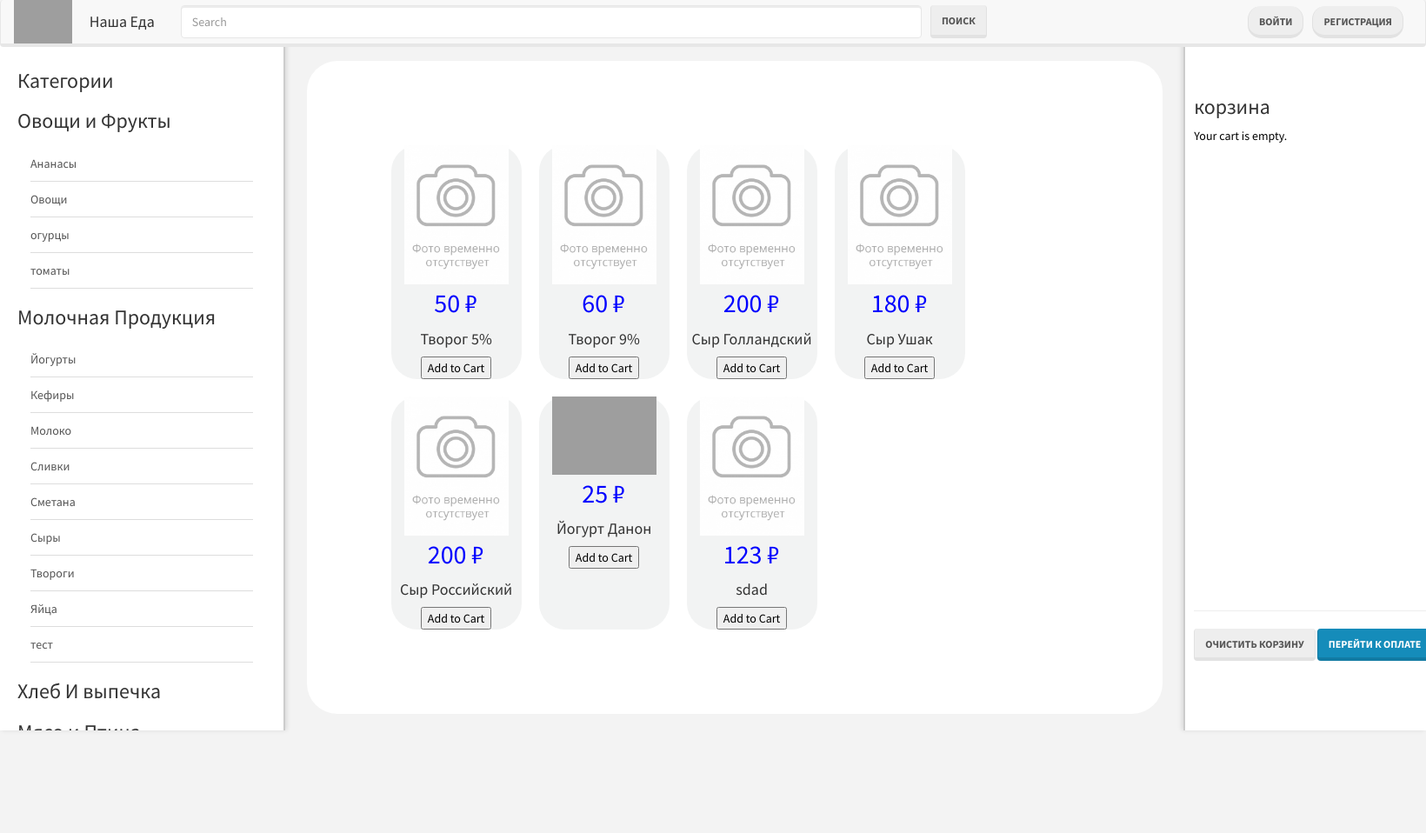
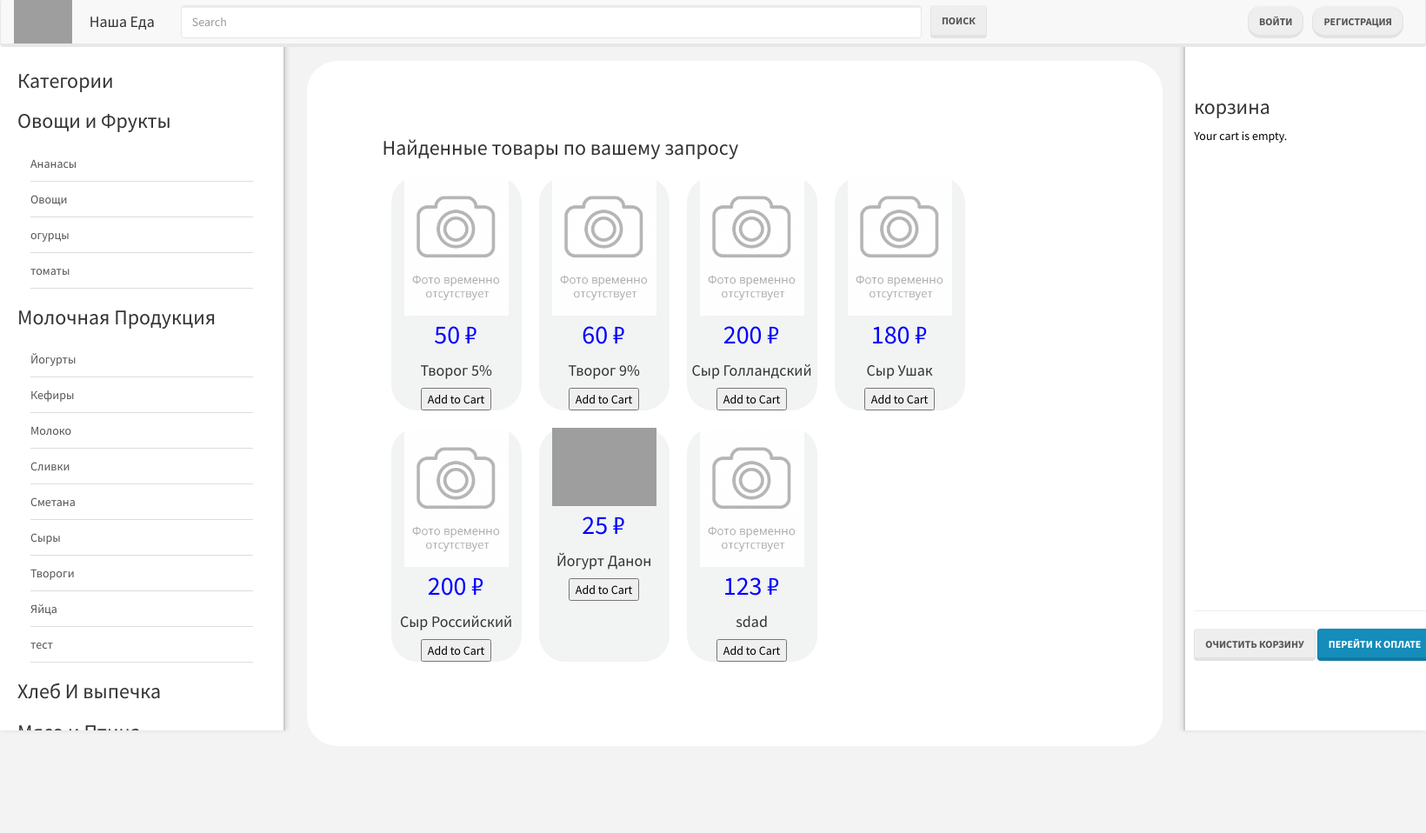
Before and after one commit to anor32/OurFood, a Django app: template products/templates/products/products_results.html in a window 1640 px wide. Shown: the top 958 px of the page at 87% size. Run offline with Django 5.2, Linux system fonts and the light colour scheme; the template is opened without the code that fills it: values that come from a table or form of the project are taken from there, others are empty; data comes from the database, SQL or seed files in the repository; parts of the project's set-up code (start-up, migrations or seed data) failed here and were passed over; some libraries are stand-ins or nearby versions; grey boxes are pictures that could not be loaded.

Commit message:
заголовок в поиске добавлен

```diff
--- a/products/templates/products/products_results.html
+++ b/products/templates/products/products_results.html
@@ -1,6 +1,8 @@
 {% extends 'products/base.html' %}
 
-{% block content %}<div class="f" style="flex-wrap:wrap;">
+{% block content %}
+<h3>Найденные товары по вашему запросу</h3>
+<div class="f" style="flex-wrap:wrap;">
     {%for object in object_list%}
 
         {% include 'products/includes/product_card.html' with object=object %}
```
